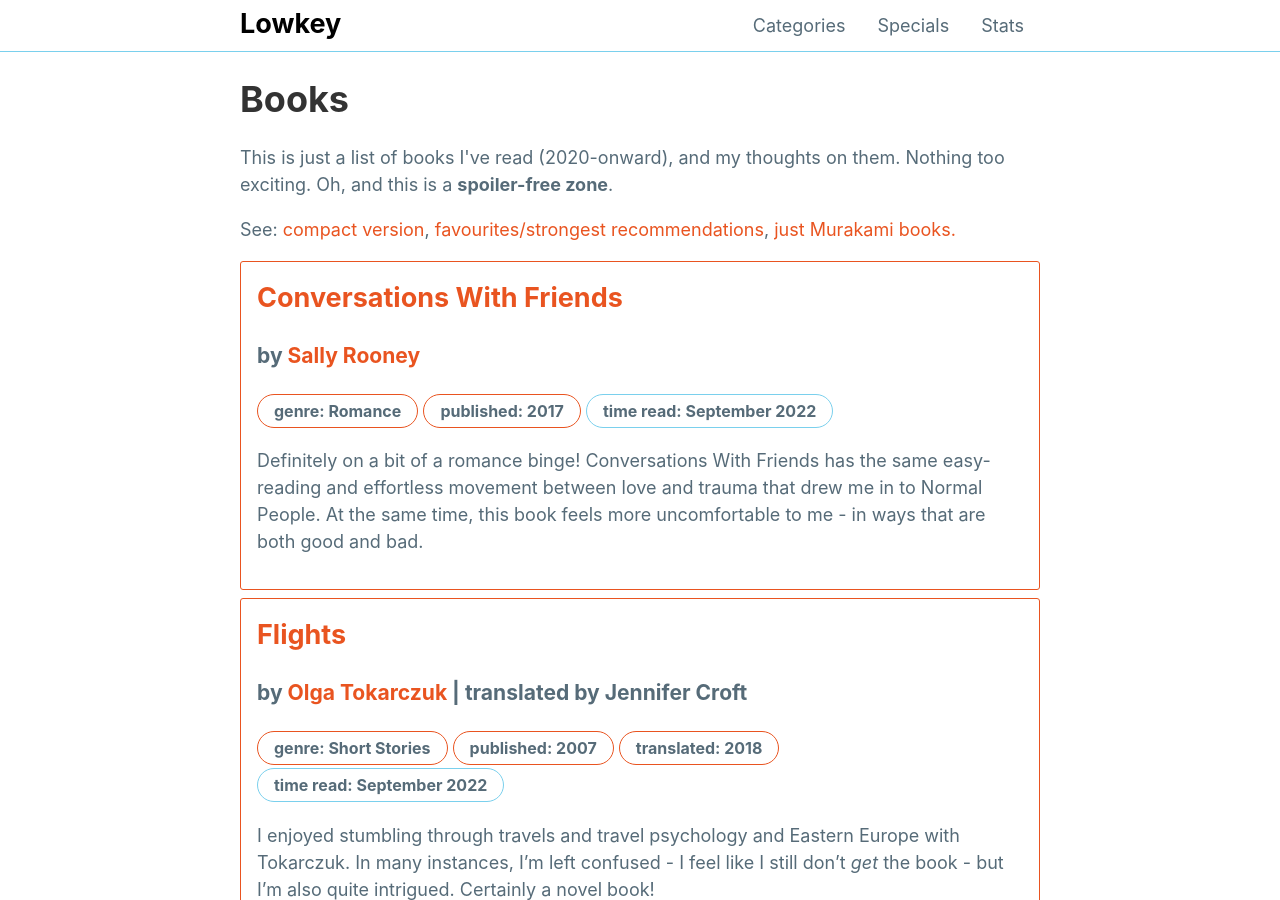
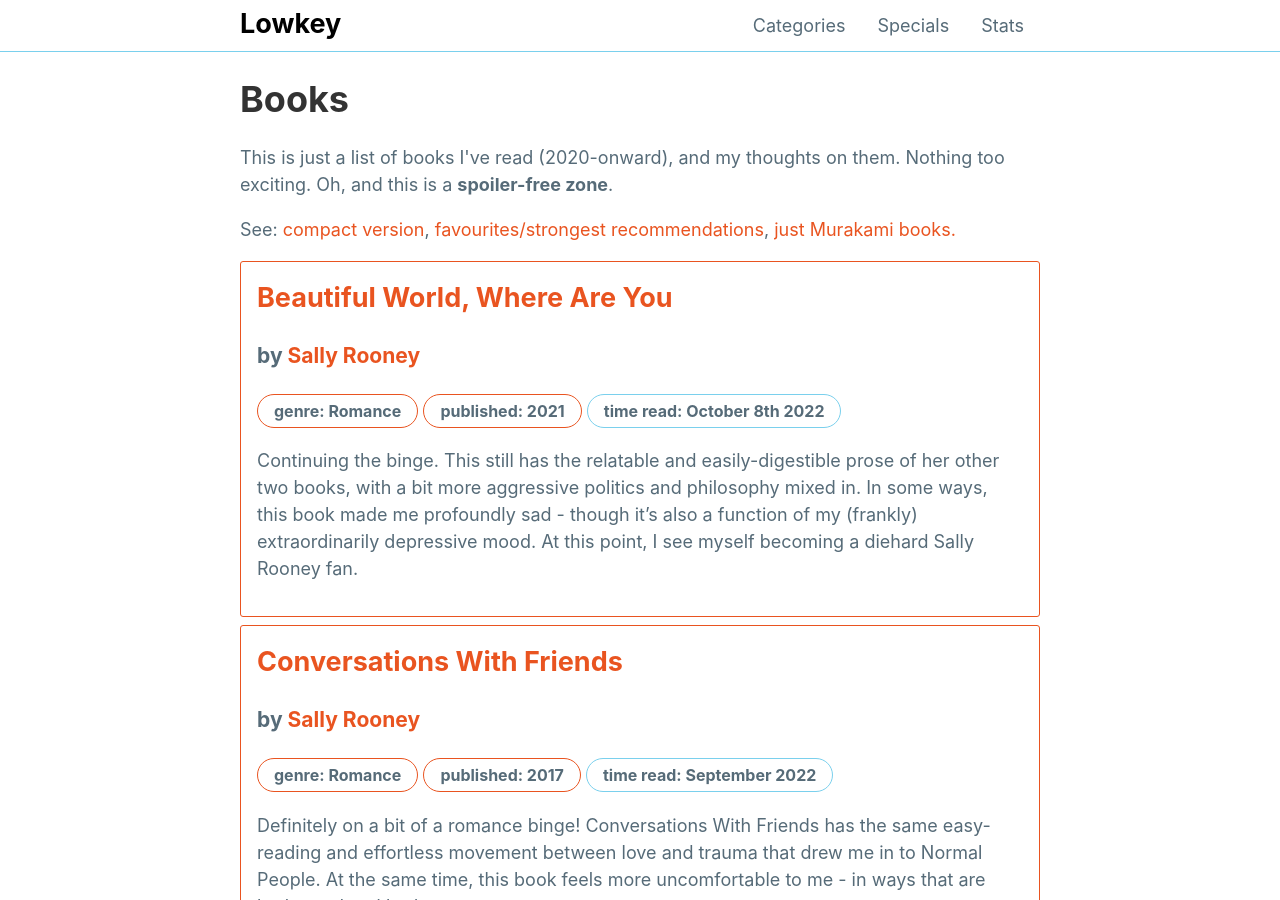
Before and after one commit to mattxwang/lowkey, a Jekyll site: the page built from stats/books.html, in a window 1280 px wide and 900 px high. Built offline with Jekyll 4.4.1, drawn with Linux system fonts in a browser that asks for light colours.

Commit message:
beautiful world, you aren't there

```diff
--- a/_data/books.yml
+++ b/_data/books.yml
@@ -741,3 +741,11 @@
   time_read: September 2022
   thoughts: >
     Definitely on a bit of a romance binge! Conversations With Friends has the same easy-reading and effortless movement between love and trauma that drew me in to Normal People. At the same time, this book feels more uncomfortable to me - in ways that are both good and bad.
+beautifulworldwhereareyou:
+  title: Beautiful World, Where Are You
+  author: Sally Rooney
+  genre: Romance
+  year_published: 2021
+  time_read: October 8th 2022
+  thoughts: >
+    Continuing the binge. This still has the relatable and easily-digestible prose of her other two books, with a bit more aggressive politics and philosophy mixed in. In some ways, this book made me profoundly sad - though it's also a function of my (frankly) extraordinarily depressive mood. At this point, I see myself becoming a diehard Sally Rooney fan.
```
